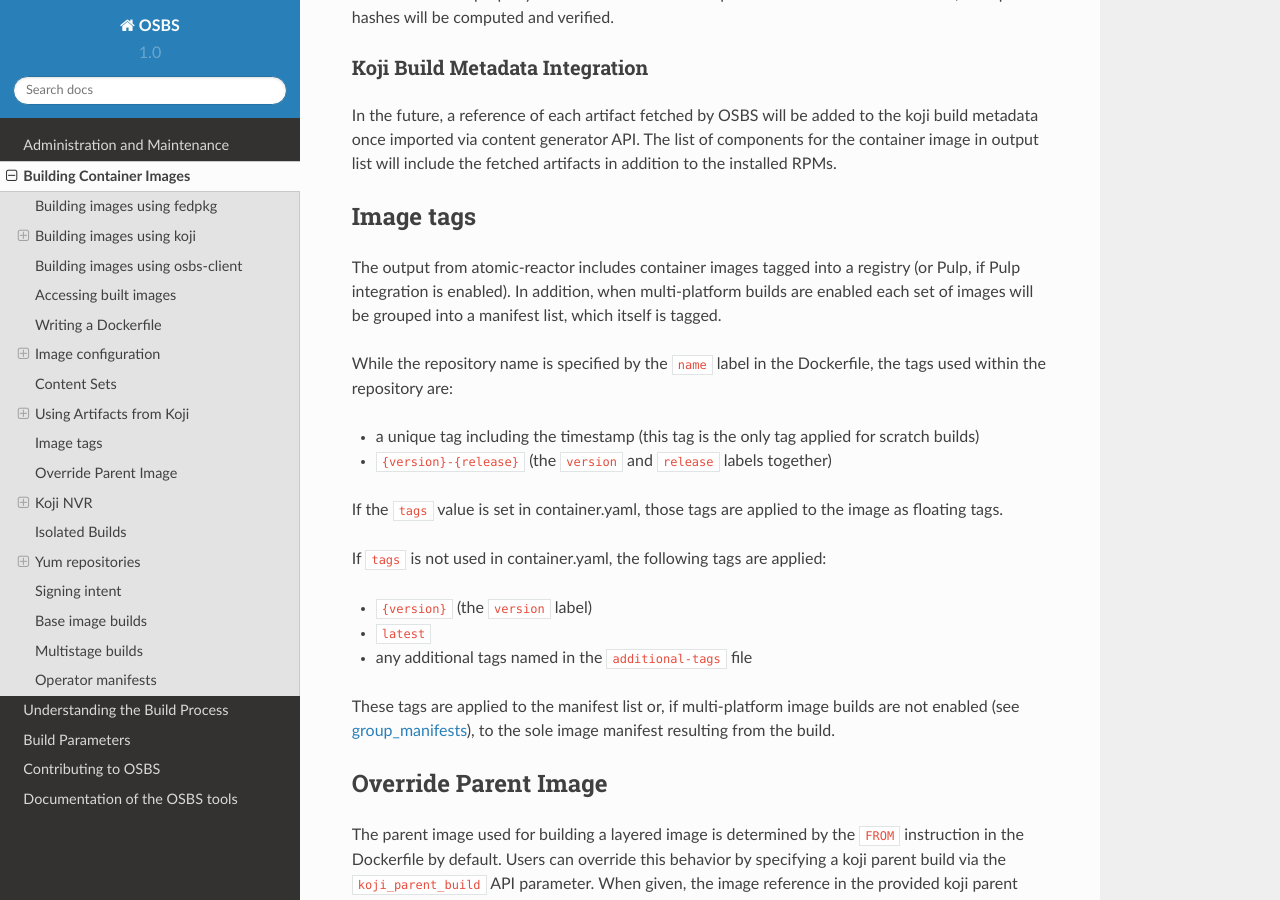
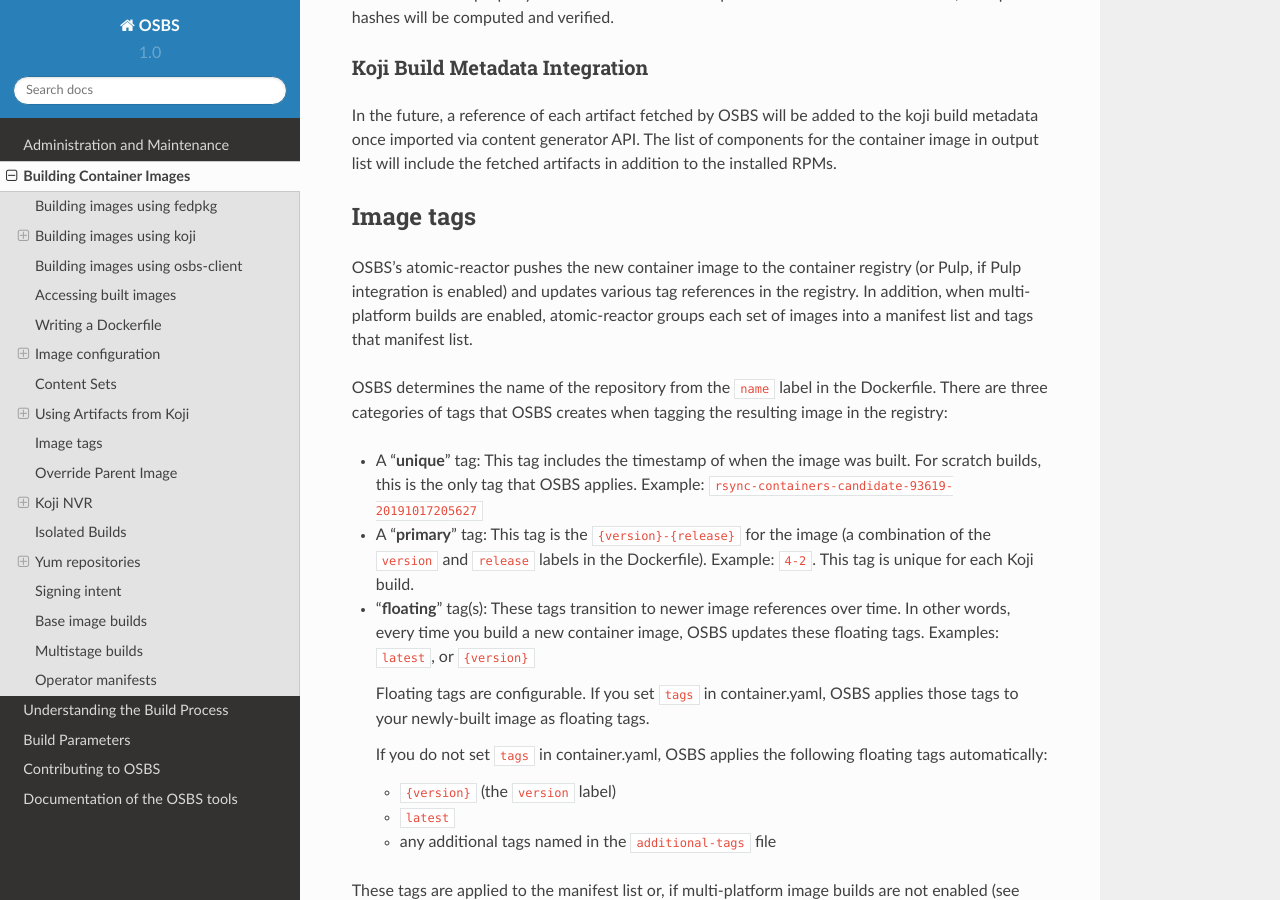
Before and after one commit to containerbuildsystem/osbs-docs, a Sphinx documentation site: the page built from docs/users.rst, in a window 1280 px wide and 900 px high, scrolled down 13746 px. Built offline with Sphinx 7.4.7 and the Read the Docs theme 2.0.0, drawn with Linux system fonts in a browser that asks for light colours; some of the changed text lies outside the part shown.

Commit message:
users: describe "unique", "primary", and "floating" tags
Rewrite the "Image tags" section to describe the three categories of
tags that OSBS uses: "unique", "primary", and "floating".

Drop the first paragraph from the "Isolated Builds" section since it
duplicates the Image tags section above. Use the term "floating tags"
here instead. This should hint to the user to scroll up and read about
what a "floating tag" is.

Update the final paragraph in the "Isolated Builds" section so that our
definitions of "primary tag" and "unique tag" match what the "Image
tags" section.

```diff
--- a/docs/users.rst
+++ b/docs/users.rst
@@ -729,28 +729,37 @@
 Image tags
 ----------
 
-The output from atomic-reactor includes container images tagged into a
-registry (or Pulp, if Pulp integration is enabled). In addition, when
-multi-platform builds are enabled each set of images will be grouped
-into a manifest list, which itself is tagged.
+OSBS's atomic-reactor pushes the new container image to the container
+registry (or Pulp, if Pulp integration is enabled) and updates various tag
+references in the registry. In addition, when multi-platform builds are
+enabled, atomic-reactor groups each set of images into a manifest list
+and tags that manifest list.
 
-While the repository name is specified by the ``name`` label in the
-Dockerfile, the tags used within the repository are:
+OSBS determines the name of the repository from the ``name`` label in the
+Dockerfile. There are three categories of tags that OSBS creates when
+tagging the resulting image in the registry:
 
-- a unique tag including the timestamp (this tag is the only tag
-  applied for scratch builds)
-- ``{version}-{release}`` (the ``version`` and ``release`` labels
-  together)
+* A "**unique**" tag: This tag includes the timestamp of when the image
+  was built.  For scratch builds, this is the only tag that OSBS applies.
+  Example: ``rsync-containers-candidate-93619-20191017205627``
 
-If the ``tags`` value is set in container.yaml, those tags are applied
-to the image as floating tags.
+* A "**primary**" tag: This tag is the ``{version}-{release}`` for the
+  image (a combination of the ``version`` and ``release`` labels in the
+  Dockerfile). Example: ``4-2``. This tag is unique for each Koji build.
 
-If ``tags`` is not used in container.yaml, the following tags are
-applied:
+* "**floating**" tag(s): These tags transition to newer image references
+  over time. In other words, every time you build a new container image,
+  OSBS updates these floating tags. Examples: ``latest``, or ``{version}``
 
-- ``{version}`` (the ``version`` label)
-- ``latest``
-- any additional tags named in the ``additional-tags`` file
+  Floating tags are configurable. If you set ``tags`` in container.yaml, OSBS
+  applies those tags to your newly-built image as floating tags.
+
+  If you do not set ``tags`` in container.yaml, OSBS applies the following
+  floating tags automatically:
+
+  - ``{version}`` (the ``version`` label)
+  - ``latest``
+  - any additional tags named in the ``additional-tags`` file
 
 These tags are applied to the manifest list or, if multi-platform
 image builds are not enabled (see :ref:`group_manifests
@@ -822,21 +831,16 @@
 Isolated Builds
 ---------------
 
-When a build is created via OSBS, the built container image is pushed to the
-container registry updating various tag references in the container registry.
-Some of these tag references are unique, while others are meant to transition
-over time to reference a newer image, for instance ``latest`` and ``{version}``
-tags. In other words, building a container image usually updates these
-transient, non-unique, tags in container registry. In some cases, this is not
-desired.
+In some cases, you may not want to update the floating tags for certain
+builds.
 
 Consider the case of a container image that includes one, or more, packages that
 have recently been identified as containing security vulnerabilities. To address
 this issue, a new container image must be built. The difference for this build
 is that only changes related to the security fix must be applied. Any unrelated
 development that has occurred should be ignored. It would not be correct to
-update the ``latest`` tag reference with this build.  To achieve this, the
-concept of isolated builds was introduced.
+update the ``latest`` floating tag reference with this build.  To achieve
+this, the concept of isolated builds was introduced.
 
 As an example, let's use the image ``rsyslog`` again. At some point the
 container image 7.4-2 is released (version 7.4, release 2). Soon after, minor
@@ -869,8 +873,9 @@
 nature of isolated builds, the release value must be set via the ``release``
 parameter which must match the format ``^\d+\.\d+(\..+)?$``
 
-Isolated builds will only update the ``{version}-{release}`` unique tag and the
-primary tag in target container registry.
+Isolated builds will only create the ``{version}-{release}`` primary tag and
+the unique tag in the container registry. OSBS does not update any floating
+tags for an isolated build.
 
 Yum repositories
 ----------------
```
